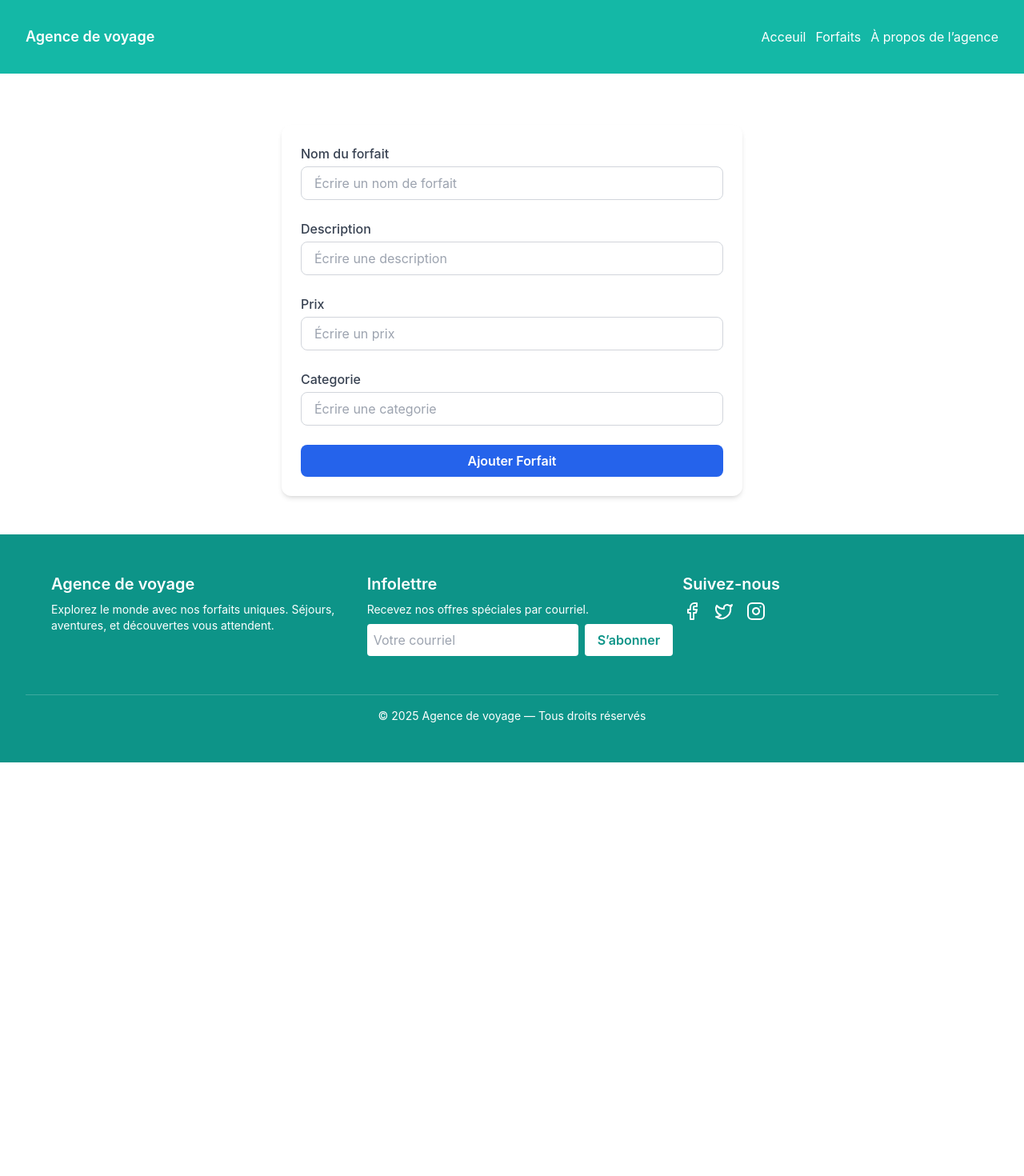
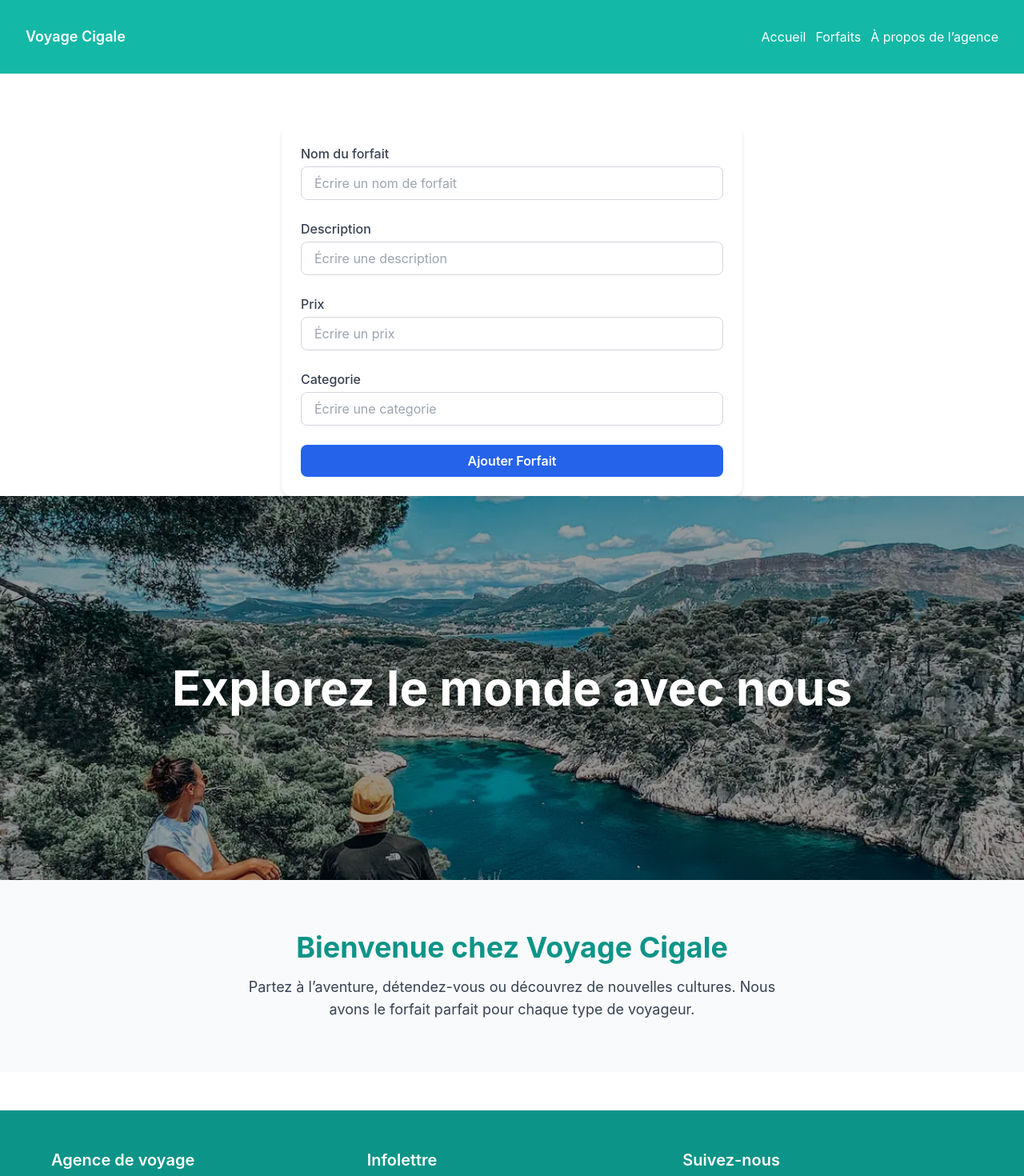
Before and after one commit to TekGeekdev/travel-agency-react, a React (Create React App) app: page / in a window 1280 px wide. Shown: the top 1470 px of the page at 80% size. Before the commit the page ends 953 px from the top, so only its background shows below. Built offline with nearby package versions, Linux system fonts and the light colour scheme; data requests are answered from the project's data file.

Commit message:
add Home component

```diff
--- a/src/App.jsx
+++ b/src/App.jsx
@@ -5,6 +5,8 @@ import Header from './components/Header';
 import Packages from './components/Packages';
 import AddPackage from './components/AddPackage';
 import Footer from './components/Footer';
+import Home from './components/Home';
+
 import { BrowserRouter, Route, Routes } from 'react-router-dom';
 
 
@@ -203,6 +205,7 @@ const addPackage= async (singlePackage) => {
       <Header/>
       <AddPackage onAdd={addPackage}/>
       <Routes>
+          <Route path='/' element={<Home />}/>
           <Route path='/packages' element={<Packages listPackage={listPackage} onDelete={deletePackage}/>}/>
       </Routes>
       <Footer />
--- a/src/components/Header.jsx
+++ b/src/components/Header.jsx
@@ -1,9 +1,10 @@
+import { Link } from 'react-router-dom'
 import Nav from './Nav';
 
 const Header = () => {
     return(
         <div className='flex justify-between items-center bg-teal-500 p-8'>
-            <span className='text-white	font-semibold text-lg'>Agence de voyage</span>
+            <Link to="/" className='text-white	font-semibold text-lg'>Voyage Cigale</Link>
             <Nav/>
         </div>
 
--- /dev/null
+++ b/src/components/Home.jsx
@@ -0,0 +1,22 @@
+const Home = () => {
+  return (
+    <div className="w-full">
+      <div className="w-full h-[60vh] bg-cover bg-center relative" style={{ backgroundImage: `url('/assets/img/hero-img.webp')` }}>
+        <div className="absolute inset-0 bg-black bg-opacity-40 flex items-center justify-center">
+          <h1 className="text-4xl md:text-6xl text-white font-bold text-center drop-shadow-lg">
+            Explorez le monde avec nous
+          </h1>
+        </div>
+      </div>
+
+      <section className="py-16 px-6 md:px-12 text-center bg-gray-50">
+        <h2 className="text-3xl md:text-4xl font-bold text-teal-600 mb-4">Bienvenue chez Voyage Cigale </h2>
+        <p className="text-gray-700 max-w-2xl mx-auto text-lg">
+          Partez à l’aventure, détendez-vous ou découvrez de nouvelles cultures. Nous avons le forfait parfait pour chaque type de voyageur.
+        </p>
+      </section>
+    </div>
+  );
+};
+
+export default Home;
--- a/src/components/Nav.jsx
+++ b/src/components/Nav.jsx
@@ -1,10 +1,10 @@
 import { Link } from 'react-router-dom'
 const Nav = () => {
-    return(
+    return (
         <ul className="flex gap-x-3">
-            <li><a href="" className="text-white">Acceuil</a></li>
-            <li><a href="" className="text-white">Forfaits</a></li>
-            <li><Link to="/packages" className="text-white">À propos de l’agence</Link></li>
+            <li><Link to="/" className="text-white hover:underline">Accueil</Link></li>
+            <li><Link to="/packages" className="text-white hover:underline">Forfaits</Link></li>
+            <li><Link to="/about" className="text-white hover:underline">À propos de l’agence</Link></li>
         </ul>
     );
 
```
Also changed, not shown: public/assets/img/hero-img.webp (added).
